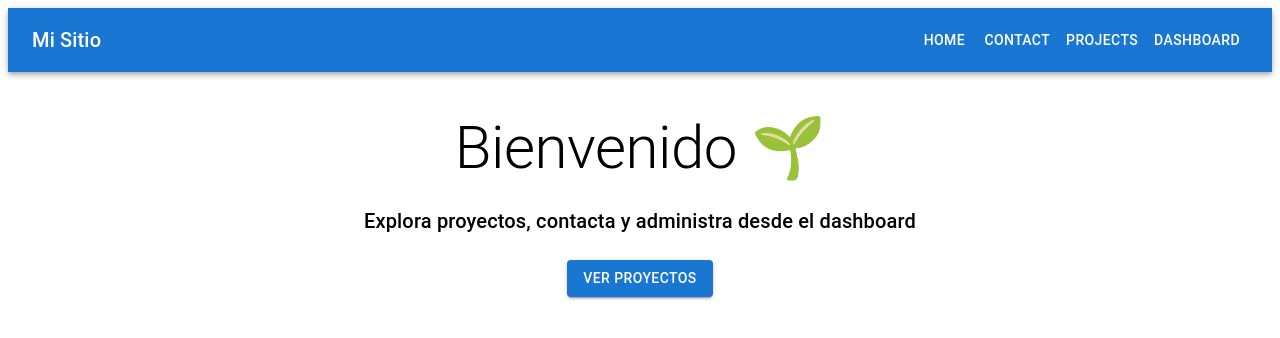
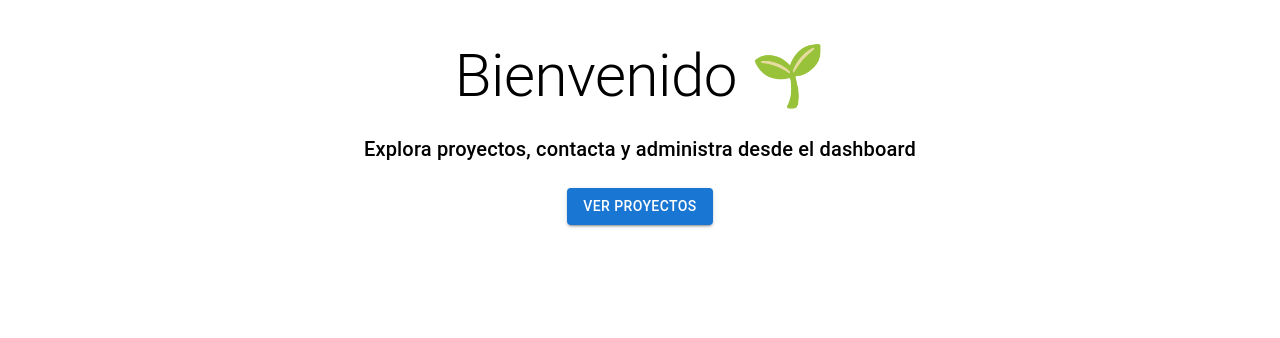
Before and after one commit to capp997/CCFamily, a React (Vite) app: page / in a window 1280 px wide. Shown: the top 338 px of the page. Built offline with nearby package versions, Linux system fonts and the light colour scheme.

Commit message:
Update App.jsx

```diff
--- a/src/App.jsx
+++ b/src/App.jsx
@@ -1,40 +1,24 @@
-import { BrowserRouter, Routes, Route, Link } from "react-router-dom";
-import { AppBar, Toolbar, Typography, Button } from "@mui/material";
+import React, { useEffect } from "react";
+import { BrowserRouter as Router, Routes, Route } from "react-router-dom";
 import Home from "./pages/Home";
 import Contact from "./pages/Contact";
 import Projects from "./pages/Projects";
 import Dashboard from "./pages/Dashboard";
-import ThankYou from "./pages/ThankYou";
-import { useEffect } from "react";
 import { initGA } from "./analytics";
-import React from "react";
 
 export default function App() {
   useEffect(() => {
-    initGA();
+    initGA("TU_GOOGLE_ANALYTICS_ID"); // reemplaza con tu ID
   }, []);
 
   return (
-    <BrowserRouter>
-      <AppBar position="static">
-        <Toolbar>
-          <Typography variant="h6" sx={{ flexGrow: 1 }}>
-            Mi Sitio
-          </Typography>
-          <Button color="inherit" component={Link} to="/">Home</Button>
-          <Button color="inherit" component={Link} to="/contact">Contact</Button>
-          <Button color="inherit" component={Link} to="/projects">Projects</Button>
-          <Button color="inherit" component={Link} to="/dashboard">Dashboard</Button>
-        </Toolbar>
-      </AppBar>
-
+    <Router>
       <Routes>
         <Route path="/" element={<Home />} />
         <Route path="/contact" element={<Contact />} />
         <Route path="/projects" element={<Projects />} />
         <Route path="/dashboard" element={<Dashboard />} />
-        <Route path="/thank-you" element={<ThankYou />} />
       </Routes>
-    </BrowserRouter>
+    </Router>
   );
 }
```
